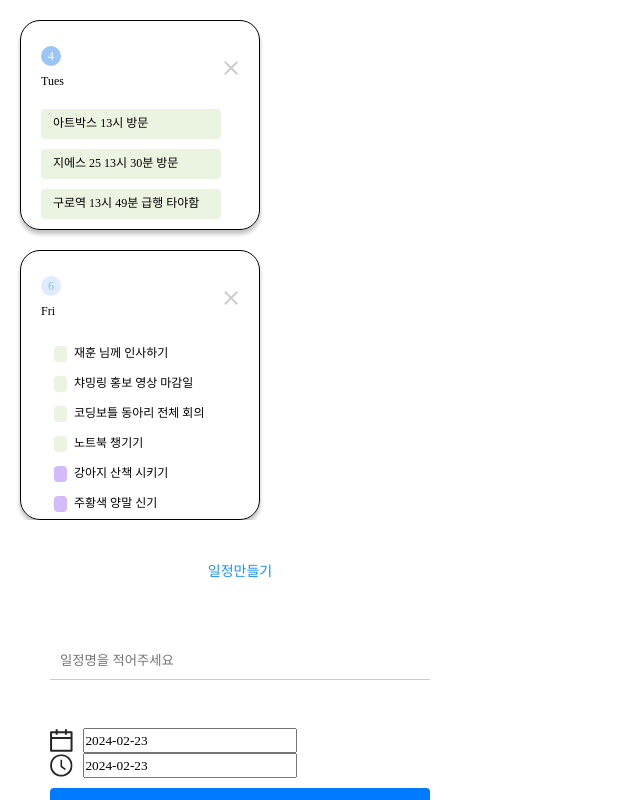
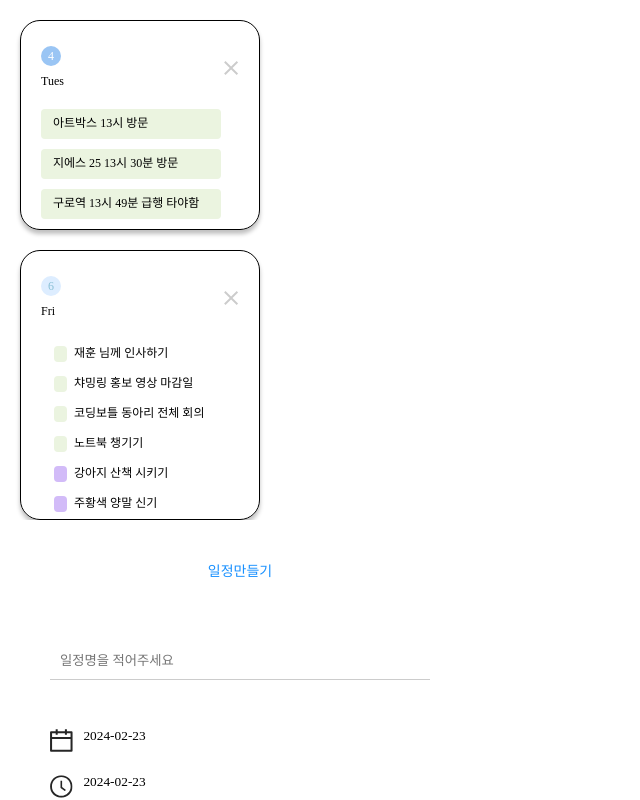
Before and after one commit to codingBottle/JMGDH_Web, a Next.js app: page /modaltest in a window 1280 px wide. Shown: the top 800 px of the page, without its empty margins (0-640 px from the left). Built offline with nearby package versions, Linux system fonts and the light colour scheme.

Commit message:
add 수정

```diff
--- a/src/components/Modal/ScheduleAdd.tsx
+++ b/src/components/Modal/ScheduleAdd.tsx
@@ -156,11 +156,13 @@ const DatePickerContainer = styled.div`
   }
   input {
     width: 60%;
+    border: none;
     margin-left: 10px;
   }
   div {
     display: flex;
     width: 100%;
+    margin-bottom: 10px;
   }
 `;
 
```
